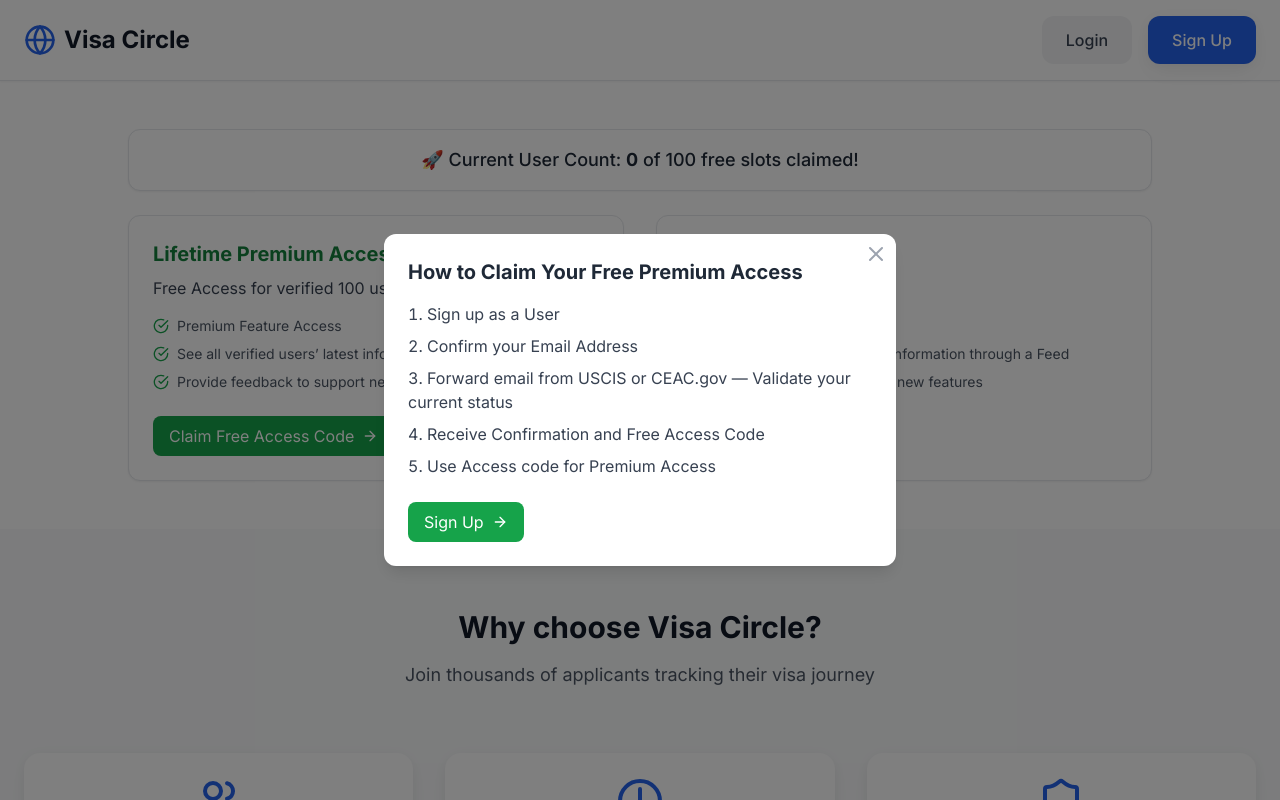
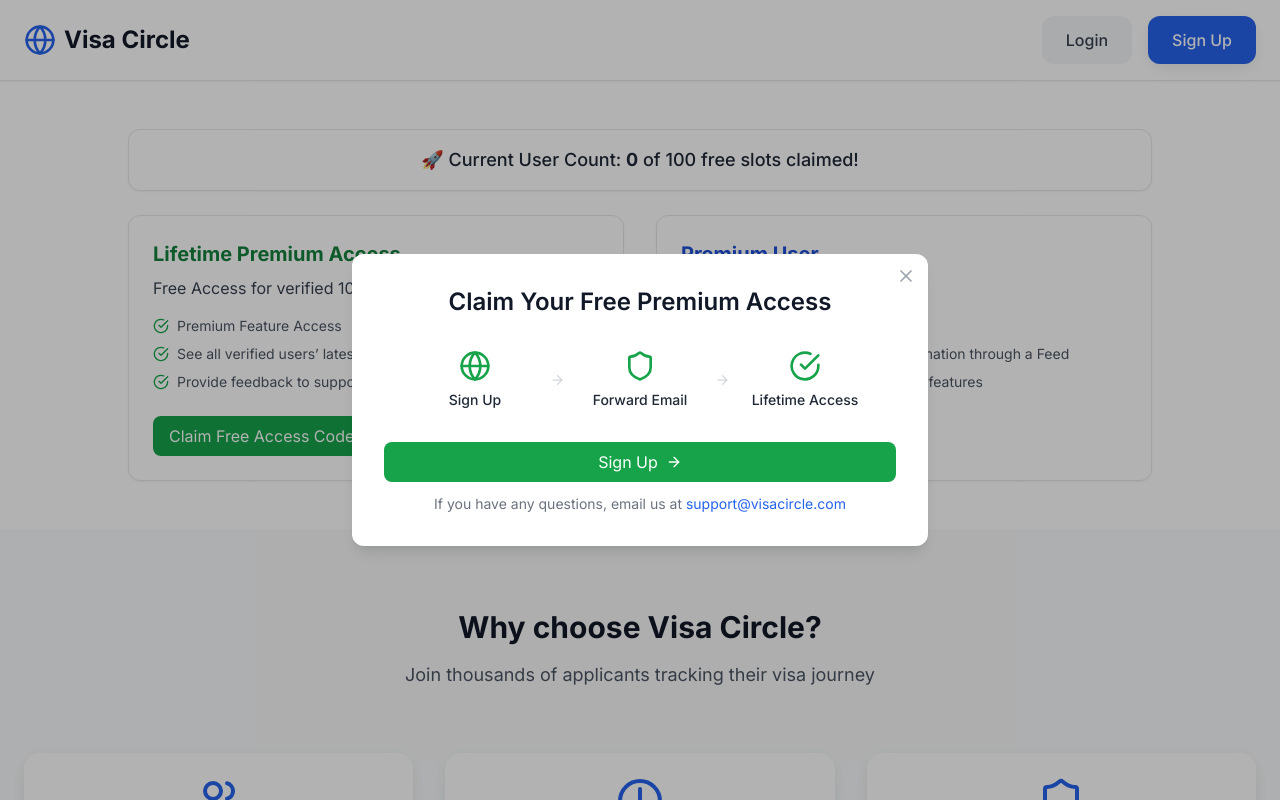
Before and after one commit to denusurat1/Visa-circle, a Next.js app: page /pricing in a window 1280 px wide. Both pictures are taken after a click on the button "Claim Free Access Code". Shown: the top 800 px of the page. Built offline with nearby package versions, Linux system fonts and the light colour scheme; no server answers; the database is empty.

Commit message:
milestone: fixed up premium users to access Profile and Contact us Page

```diff
--- a/app/(protected)/components/Navbar.tsx
+++ b/app/(protected)/components/Navbar.tsx
@@ -89,7 +89,7 @@
                       onClick={() => setShowDropdown(false)}
                     >
                       <Phone className="h-4 w-4" />
-                      <span>Feedback</span>
+                      <span>Contact Us</span>
                     </Link>
                   )}
 
--- a/app/(protected)/dashboard/new/page.tsx
+++ b/app/(protected)/dashboard/new/page.tsx
@@ -4,7 +4,7 @@
 import { useRouter } from 'next/navigation'
 import { ArrowLeft, Check } from 'lucide-react'
 import { supabase } from '@/lib/supabaseClient'
-import { checkUserAccess } from '@/lib/authUtils'
+import { checkPaidUser } from '@/lib/authUtils'
 import Link from 'next/link'
 import Navbar from '@/app/(protected)/components/Navbar'
 
@@ -70,7 +70,7 @@
   useEffect(() => {
     const initializePage = async () => {
       try {
-        const currentUser = await checkUserAccess()
+        const currentUser = await checkPaidUser()
         setUser(currentUser)
 
         // Fetch user profile to pre-fill country and visa type
--- a/app/checkout/page.tsx
+++ b/app/checkout/page.tsx
@@ -5,6 +5,8 @@
 import Link from 'next/link'
 import { Globe, Shield, CheckCircle, AlertTriangle, X, ArrowRight } from 'lucide-react'
 import { supabase } from '@/lib/supabaseClient'
+import Navbar from '@/app/(protected)/components/Navbar'
+import { useSearchParams } from 'next/navigation'
 
 export default function CheckoutPage() {
   const [loading, setLoading] = useState(false)
@@ -16,6 +18,10 @@
   const [codeError, setCodeError] = useState('')
   const [codeLoading, setCodeLoading] = useState(false)
   const [showModal, setShowModal] = useState(false)
+  const params = useSearchParams()
+  const reason = params?.get('reason')
+  const [showVerifyDetails, setShowVerifyDetails] = useState(false);
+
 
   const handleAccessCode = async () => {
     setCodeError('')
@@ -51,6 +57,7 @@
       setCodeLoading(false)
     }
   }
+
 
   useEffect(() => {
     const getUser = async () => {
@@ -181,19 +188,12 @@
   return (
     <div className="min-h-screen bg-gray-50">
       {/* Navigation */}
-      <nav className="bg-white shadow-sm border-b">
-        <div className="max-w-7xl mx-auto px-6 py-4">
-          <div className="flex justify-between items-center">
-            <Link href="/" className="flex items-center space-x-2">
-              <Globe className="h-8 w-8 text-primary-600" />
-              <span className="text-2xl font-bold text-gray-900">Visa Circle</span>
-            </Link>
-            <Link href="/" className="text-gray-600 hover:text-gray-900">
-              Back to home
-            </Link>
-          </div>
-        </div>
-      </nav>
+      <Navbar
+        showDashboard={false}
+        showNewUpdate={false}
+        showProfile={true}
+        showFeedback={true}
+      />
 
       <div className="max-w-2xl mx-auto px-6 py-12">
         <div className="text-center mb-8">
@@ -204,6 +204,13 @@
           <p className="text-lg text-gray-600">
             Your $1/month subscription keeps the community verified and ad-free.
           </p>
+
+          {/* Show reason notice if present */}
+          {reason === 'premium' && (
+              <div className="bg-yellow-100 text-yellow-800 border border-yellow-200 rounded p-3 mt-6 text-center">
+                This feature is for <strong>Premium users</strong>. Please complete checkout below.
+              </div>
+            )}
         </div>
 
         {/* Environment Indicator */}
@@ -356,32 +363,79 @@
 
         {/* Modal */}
         {showModal && (
-          <div className="fixed inset-0 bg-black bg-opacity-50 flex justify-center items-center z-50">
-            <div className="bg-white rounded-xl shadow-lg p-6 max-w-lg w-full relative">
+          <div className="fixed inset-0 bg-black bg-opacity-30 flex justify-center items-center z-50">
+            <div className="bg-white rounded-xl shadow-lg p-8 max-w-xl w-full relative">
               <button
                 onClick={() => setShowModal(false)}
-                className="absolute top-2 right-2 text-gray-400 hover:text-gray-600"
+                className="absolute top-3 right-3 text-gray-400 hover:text-gray-600"
               >
-                <X className="h-6 w-6" />
+                <X className="h-5 w-5" />
               </button>
-              <h3 className="text-xl font-bold text-gray-800 mb-4">Claim Your Free Premium Access</h3>
-              <ol className="list-decimal list-inside space-y-2 text-gray-700 mb-6">
-                <li className="line-through">Sign up as a User</li>
-                <li className="line-through">Confirm your Email Address</li>
-                <li>Forward email from USCIS or CEAC.gov — Validate your current status</li>
-                <li>Receive Confirmation and Free Access Code</li>
-                <li>Use Access code for Premium Access</li>
-              </ol>
-              <Link
-                href="/login?mode=signup"
-                className="inline-flex items-center bg-green-600 text-white px-4 py-2 rounded-lg hover:bg-green-700 transition-colors"
-              >
-                Sign Up
-                <ArrowRight className="h-4 w-4 ml-2" />
-              </Link>
-            </div>
-          </div>
-        )}
+
+              <h3 className="text-2xl font-semibold text-gray-900 mb-8 text-center">
+                Claim Your Free Premium Access
+              </h3>
+
+              <div className="flex justify-between items-center mb-8 px-4">
+                {/* Step 1 */}
+                <div className="flex flex-col items-center w-1/3">
+                  <Globe className="h-8 w-8 text-green-600 mb-2" />
+                  <span className="line-through text-sm font-medium text-gray-800">
+                    Sign Up
+                  </span>
+                </div>
+
+                <ArrowRight className="h-4 w-4 text-gray-300" />
+
+                {/* Step 2: Verify with hover and click */}
+                <div
+                  onClick={() => setShowVerifyDetails(!showVerifyDetails)}
+                  className="flex justify-center w-1/3 cursor-pointer"
+                >
+                  <div className="flex flex-col items-center px-3 py-2 rounded-md hover:bg-gray-100 hover:text-primary-600 transition-colors">
+                  <Shield className="h-8 w-8 text-green-600 mb-2" />
+                  <span className="text-sm font-medium text-center">
+                    Verify
+                  </span>
+                  </div>
+                </div>
+
+                <ArrowRight className="h-4 w-4 text-gray-300" />
+
+                {/* Step 3 */}
+                <div className="flex flex-col items-center w-1/3">
+                  <CheckCircle className="h-8 w-8 text-green-600 mb-2" />
+                  <span className="text-sm font-medium text-gray-800 text-center">
+                    Lifetime Access
+                  </span>
+                </div>
+              </div>
+
+              {showVerifyDetails && (
+                <div className="mb-6 bg-gray-50 border border-gray-200 rounded-lg p-4 text-sm text-gray-700">
+                  <p>
+                    <strong>Step 1:</strong>{' '}Update your{' '}
+                    <Link
+                    href="/profile" className="text-rpimary-600 hover:text-primary-500 underline">Profile</Link></p>
+                  <p><strong>Step 2:</strong> Forward USCIS Email (Current Application) to Support</p>
+                </div>
+                        )}
+
+                        <p className="text-center text-sm text-gray-500">
+                          If you have any questions, email us at{' '}
+                          <a
+                            href="mailto:support@visacircle.com"
+                            className="text-primary-600 hover:text-primary-500"
+                          >
+                            support@visacircle.com
+                          </a>
+                        </p>
+                      </div>
+                    </div>
+                  )}
+
+
+
       </div>
     </div>
   )
--- a/app/page.tsx
+++ b/app/page.tsx
@@ -37,7 +37,7 @@
               Powered by the community. Get insights from real people going through the same visa journey as you.
             </p>
             <div className="flex justify-center space-x-4">
-              <Link href="/login?mode=signup" className="btn-primary text-lg px-8 py-4">
+              <Link href="/pricing" className="btn-primary text-lg px-8 py-4">
                 Get Started
               </Link>
               <Link href="/pricing" className="btn-secondary text-lg px-8 py-4">
--- a/app/pricing/page.tsx
+++ b/app/pricing/page.tsx
@@ -110,7 +110,7 @@
               ))}
             </ul>
             <Link
-              href="/login"
+              href="/login?mode=signup"
               className="inline-flex items-center bg-blue-600 text-white px-4 py-2 rounded-lg hover:bg-blue-700 transition-colors"
             >
               Join for $1/month
@@ -162,29 +162,60 @@
 
       {/* Modal */}
       {showModal && (
-        <div className="fixed inset-0 bg-black bg-opacity-50 flex justify-center items-center z-50">
-          <div className="bg-white rounded-xl shadow-lg p-6 max-w-lg w-full relative">
+          <div className="fixed inset-0 bg-black bg-opacity-30 flex justify-center items-center z-50">
+            <div className="bg-white rounded-xl shadow-lg p-8 max-w-xl w-full relative">
               <button
                 onClick={() => setShowModal(false)}
-              className="absolute top-2 right-2 text-gray-400 hover:text-gray-600"
+                className="absolute top-3 right-3 text-gray-400 hover:text-gray-600"
               >
-              <X className="h-6 w-6" />
+                <X className="h-5 w-5" />
               </button>
-            <h3 className="text-xl font-bold text-gray-800 mb-4">How to Claim Your Free Premium Access</h3>
-            <ol className="list-decimal list-inside space-y-2 text-gray-700 mb-6">
-              <li>Sign up as a User</li>
-              <li>Confirm your Email Address</li>
-              <li>Forward email from USCIS or CEAC.gov — Validate your current status</li>
-              <li>Receive Confirmation and Free Access Code</li>
-              <li>Use Access code for Premium Access</li>
-            </ol>
+
+              <h3 className="text-2xl font-semibold text-gray-900 mb-8 text-center">
+                Claim Your Free Premium Access
+              </h3>
+
+              <div className="flex justify-between items-center mb-8 px-4">
+                {/* Step 1 */}
+                <div className="flex flex-col items-center w-1/3">
+                  <Globe className="h-8 w-8 text-green-600 mb-2" />
+                  <span className="text-sm font-medium text-gray-800">Sign Up</span>
+                </div>
+
+                <ArrowRight className="h-4 w-4 text-gray-300" />
+
+                {/* Step 2 */}
+                <div className="flex flex-col items-center w-1/3">
+                  <Shield className="h-8 w-8 text-green-600 mb-2" />
+                  <span className="text-sm font-medium text-gray-800 text-center">Forward Email</span>
+                </div>
+
+                <ArrowRight className="h-4 w-4 text-gray-300" />
+
+                {/* Step 3 */}
+                <div className="flex flex-col items-center w-1/3">
+                  <CheckCircle className="h-8 w-8 text-green-600 mb-2" />
+                  <span className="text-sm font-medium text-gray-800 text-center">Lifetime Access</span>
+                </div>
+              </div>
+
               <Link
                 href="/login?mode=signup"
-              className="inline-flex items-center bg-green-600 text-white px-4 py-2 rounded-lg hover:bg-green-700 transition-colors"
+                className="flex justify-center bg-green-600 text-white px-4 py-2 rounded-lg hover:bg-green-700 transition-colors mb-3"
               >
                 Sign Up
-              <ArrowRight className="h-4 w-4 ml-2" />
+                <ArrowRight className="h-6.5 w-4 ml-2" />
               </Link>
+
+              <p className="text-center text-sm text-gray-500">
+                If you have any questions, email us at{' '}
+                <a
+                  href="mailto:support@visacircle.com"
+                  className="text-primary-600 hover:text-primary-500"
+                >
+                  support@visacircle.com
+                </a>
+              </p>
             </div>
           </div>
         )}
```
Also changed, not shown: app/(protected)/dashboard/page.tsx (+6 -54 lines), app/(public)/profile/page.tsx (renamed from app/(protected)/profile/page.tsx, +4 -4 lines), lib/authUtils.ts (+28 -3 lines). Lines whose indentation alone changed are shown as unchanged.
